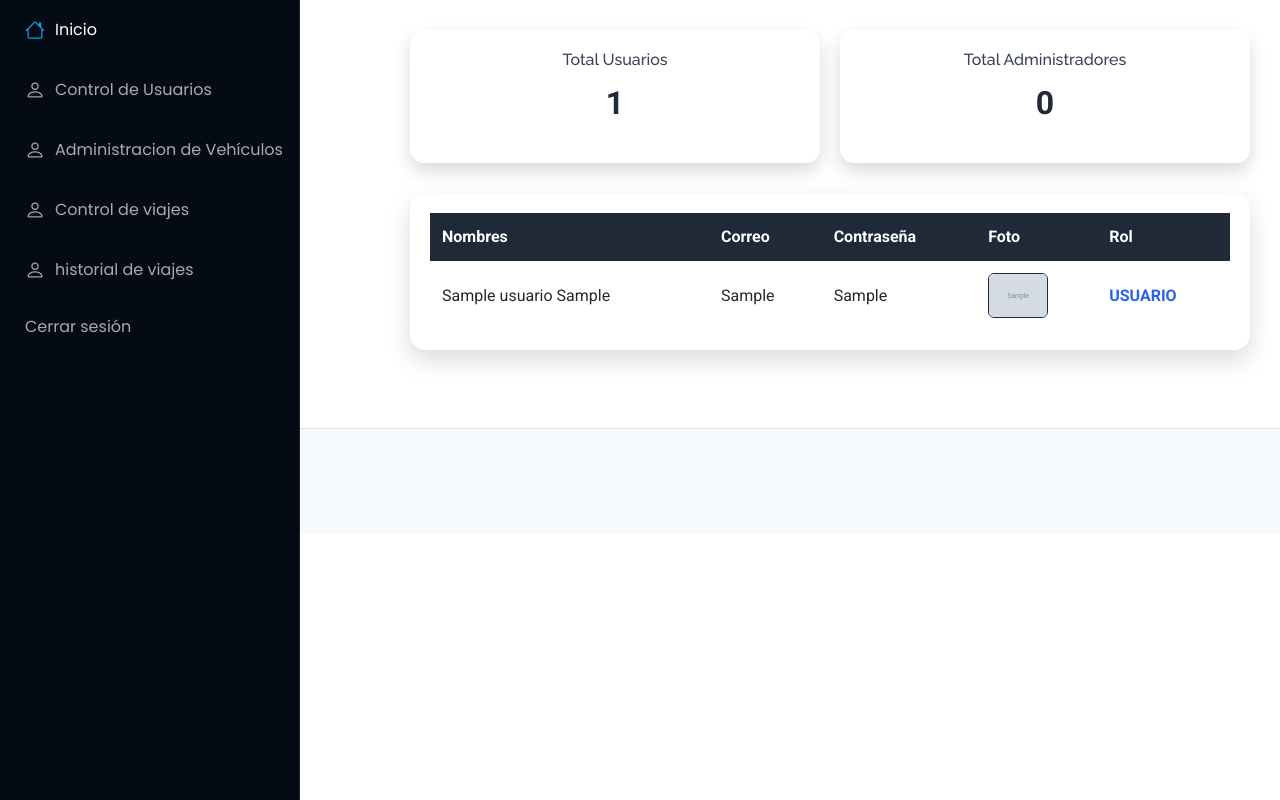
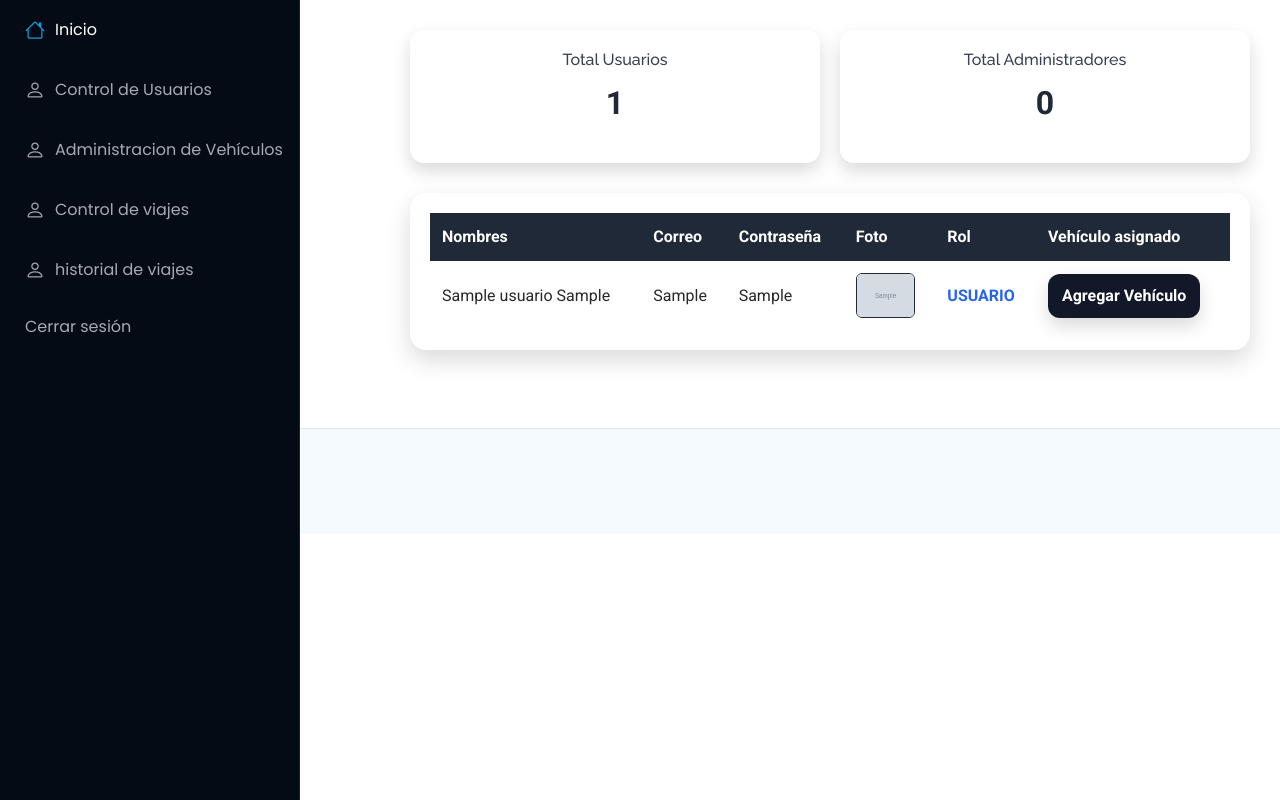
Before and after one commit to CarlosRemache/proyectosmapas, a Django app: page /listadocarros/ in a window 1280 px wide. Run offline with Django 5.2, Linux system fonts and the light colour scheme; tables that the repository leaves empty hold one stand-in row (values such as "Sample post"); grey boxes marked "Sample" are stand-in pictures; some libraries are stand-ins or nearby versions.

Commit message:
nuevo comando35

```diff
--- a/Aplicaciones/proyectos/templates/administrador/listadocarros.html
+++ b/Aplicaciones/proyectos/templates/administrador/listadocarros.html
@@ -91,6 +91,25 @@ tbody tr:hover {
     background:#ffffff;        /* FONDO BLANCO */
     color:#111827;
     box-sizing:border-box;
+}
+
+.btn-crear{
+    display:inline-flex;
+    align-items:center;
+    gap:8px;
+    padding:10px 14px;
+    border-radius:12px;
+    background:#111827;
+    color:#ffffff;
+    font-weight:700;
+    text-decoration:none;
+    box-shadow:0 8px 18px rgba(0,0,0,0.15);
+    transition:transform .12s ease, opacity .12s ease;
+}
+
+.btn-crear:hover{
+    opacity:.92;
+    transform:translateY(-1px);
 }
 
 .btn-estado:hover{
@@ -234,6 +253,7 @@ tbody tr:hover {
                     <th>Contraseña</th>
                     <th>Foto</th>
                     <th>Rol</th>
+                    <th>Vehículo asignado</th>
                 </tr>
             </thead>
             <tbody>
@@ -261,6 +281,14 @@ tbody tr:hover {
                             <span class="rol-user">{{ u.tiporol }}</span>
                         {% endif %}
                     </td>
+
+                    <td>
+                        <a href="{% url 'nuevovehiculo' u.id_usuario %}" class="btn-crear">
+                            Agregar Vehículo
+                        </a>
+                    </td>
+
+
                 </tr>
                 {% empty %}
                 <tr>
--- a/Aplicaciones/proyectos/templates/inicio.html
+++ b/Aplicaciones/proyectos/templates/inicio.html
@@ -72,7 +72,6 @@
                 Vehículo
               </a>
               <ul class="dropdown-menu dropdown-menu-dark">
-                <li><a class="dropdown-item" href="/nuevovehiculo/"><i class="bi bi-car-front-fill"></i> Agregar Vehículo</a></li>
                 <li><a class="dropdown-item" href="/listadovehiculo/"><i class="bi bi-car-front-fill"></i> Ver Vehículo</a></li>
               </ul>
             </li>
```
